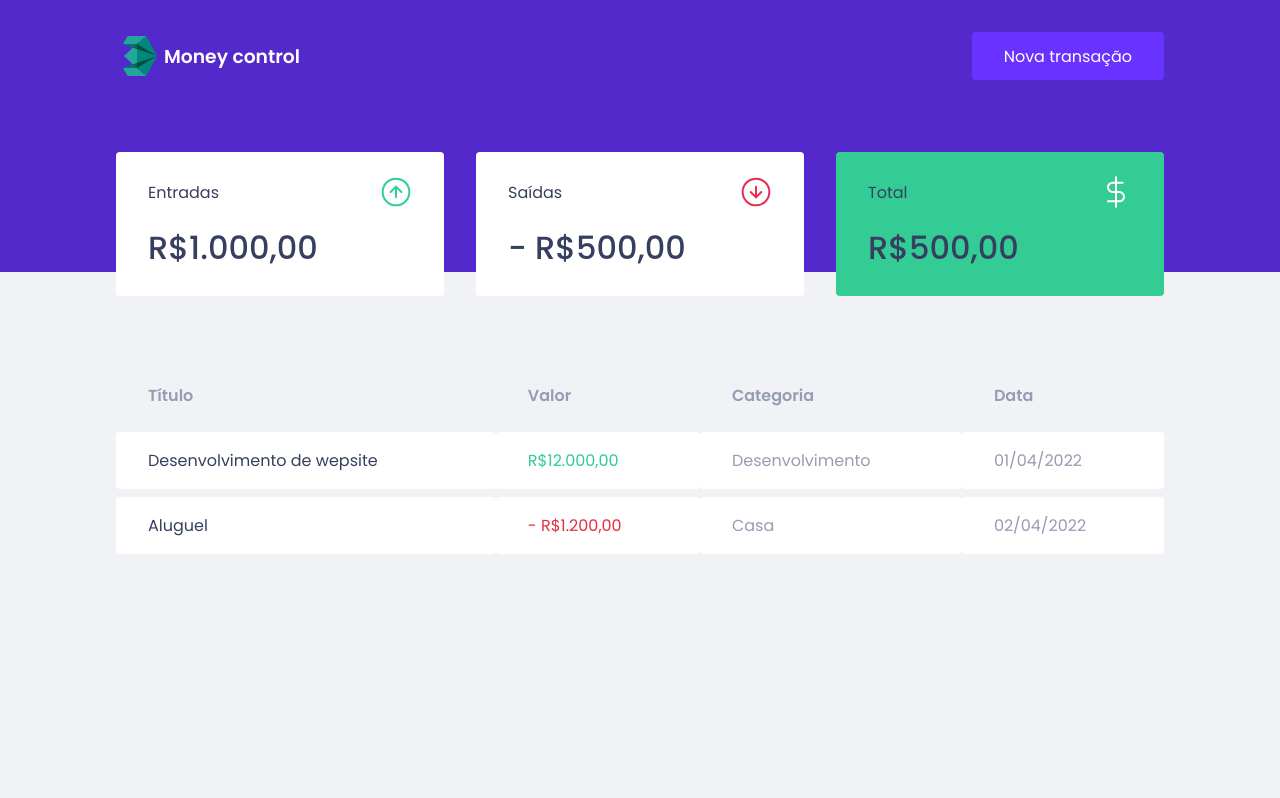
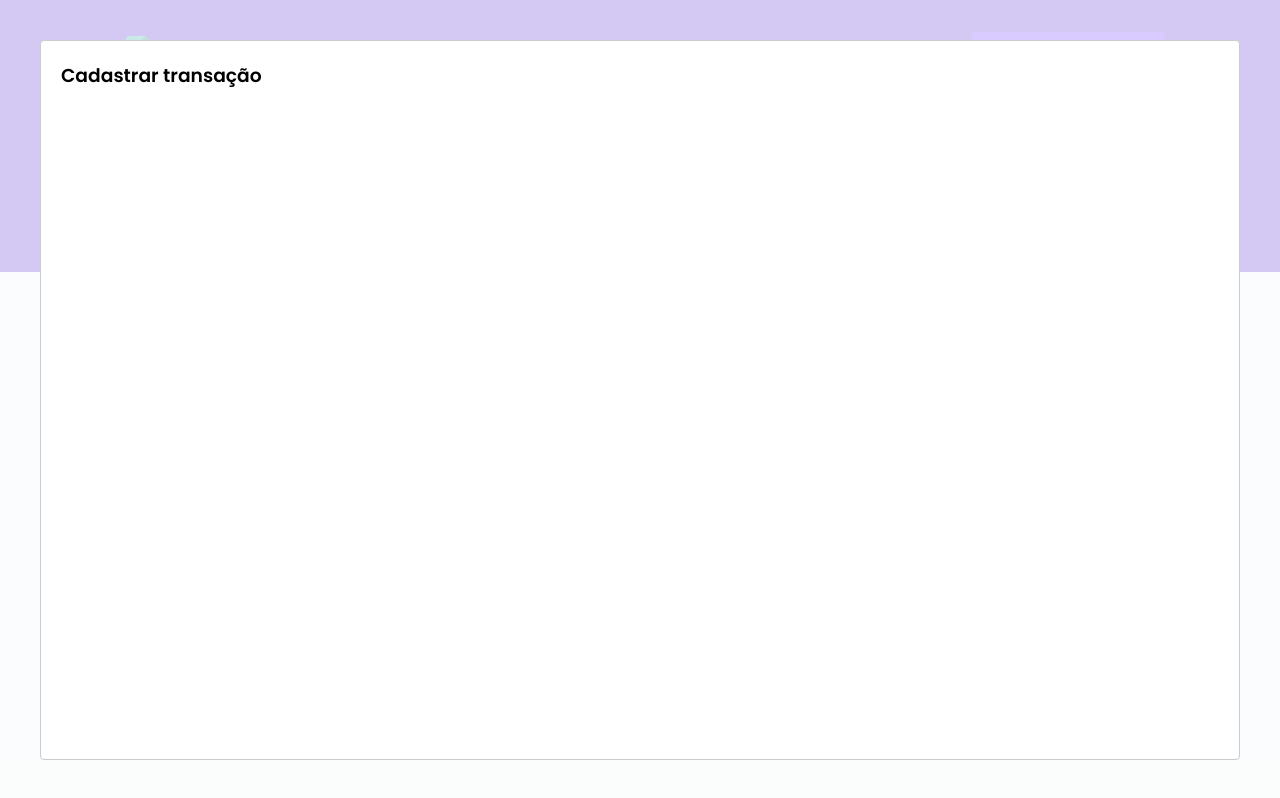
Before and after one commit to Pedrofelipem/money-control, a React (Create React App) app: page / in a window 1280 px wide. Both pictures are taken after a click on the button "Nova transação". Built offline with nearby package versions, Linux system fonts and the light colour scheme; no server answers; what miragejs would draw is missing.

Commit message:
Modal: configuring modal

```diff
--- a/package.json
+++ b/package.json
@@ -10,10 +10,12 @@
     "@types/node": "^16.11.26",
     "@types/react": "^17.0.43",
     "@types/react-dom": "^17.0.14",
+    "@types/react-modal": "^3.13.1",
     "axios": "^0.26.1",
     "miragejs": "^0.1.43",
     "react": "^18.0.0",
     "react-dom": "^18.0.0",
+    "react-modal": "^3.14.4",
     "react-scripts": "5.0.0",
     "styled-components": "^5.3.5",
     "typescript": "^4.6.3",
--- a/src/App.tsx
+++ b/src/App.tsx
@@ -1,14 +1,34 @@
 import { Dashboard } from "./components/Dashboard/dashboard";
 import { Header } from "./components/Header/header";
 import { GlobalStyle } from "./styles/global";
+import Modal from 'react-modal'
+import { useState } from 'react'
+
+Modal.setAppElement('#root');
 
 export function App() {
+  const [isNewTrasactionModalOpen, setIsNewTrasactionOPen] = useState(false)
+
+    function handleOpenNewTransactionModal(){
+        setIsNewTrasactionOPen(true);
+    }
+    function handleCloseNewTransactionModal(){
+        setIsNewTrasactionOPen(false);
+    }
   return (
     <>
-      <Header />
+      <Header onOpenNewTransactionModal={handleOpenNewTransactionModal} />
+
       <Dashboard />
+
+      <Modal
+        isOpen={isNewTrasactionModalOpen}
+        onRequestClose={handleCloseNewTransactionModal}
+      >
+        <h3>Cadastrar transação</h3>
+      </Modal>
+
       <GlobalStyle />
-
     </>
   );
 }
--- a/src/components/Header/header.tsx
+++ b/src/components/Header/header.tsx
@@ -1,7 +1,11 @@
 import logoImg from '../../assets/logo.svg'
 import { Container, Content, LogoTipo } from './styles-header'
 
-export function Header(){
+interface HeaderProps{
+    onOpenNewTransactionModal():void;
+}
+
+export function Header({onOpenNewTransactionModal} : HeaderProps){
     return(
         <Container>
             <Content>
@@ -9,7 +13,7 @@
                     <img src={logoImg} alt="Money control" />
                     <h3>Money control</h3>
                 </LogoTipo>
-                <button type="button"> Nova transação</button>
+                <button type="button" onClick={onOpenNewTransactionModal}>Nova transação</button>
             </Content>
         </Container>
     )
```
Also changed, not shown: 1 other file (tests, documents, lock files or other folders).
